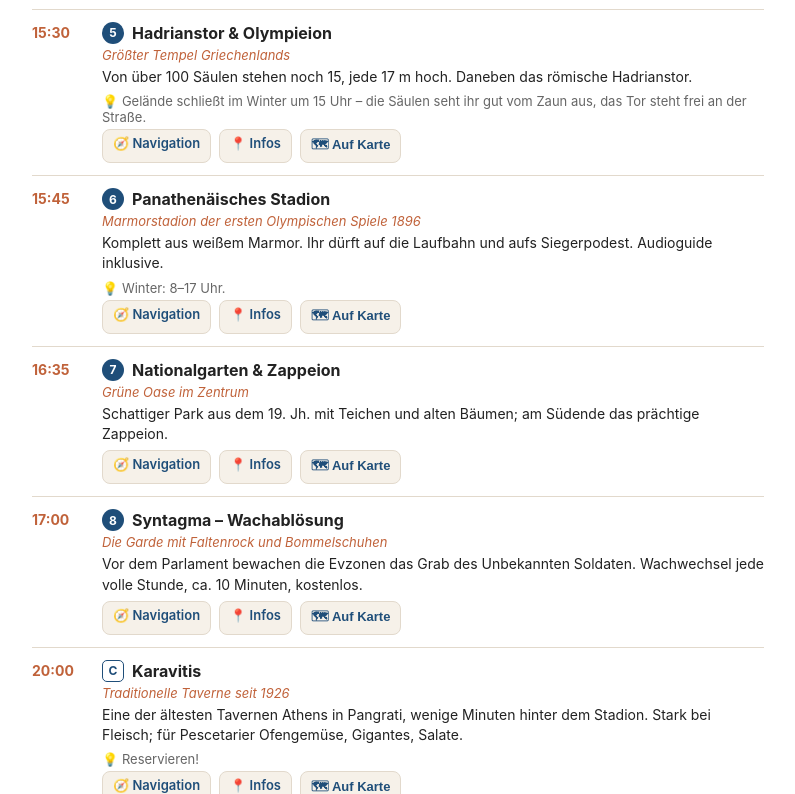
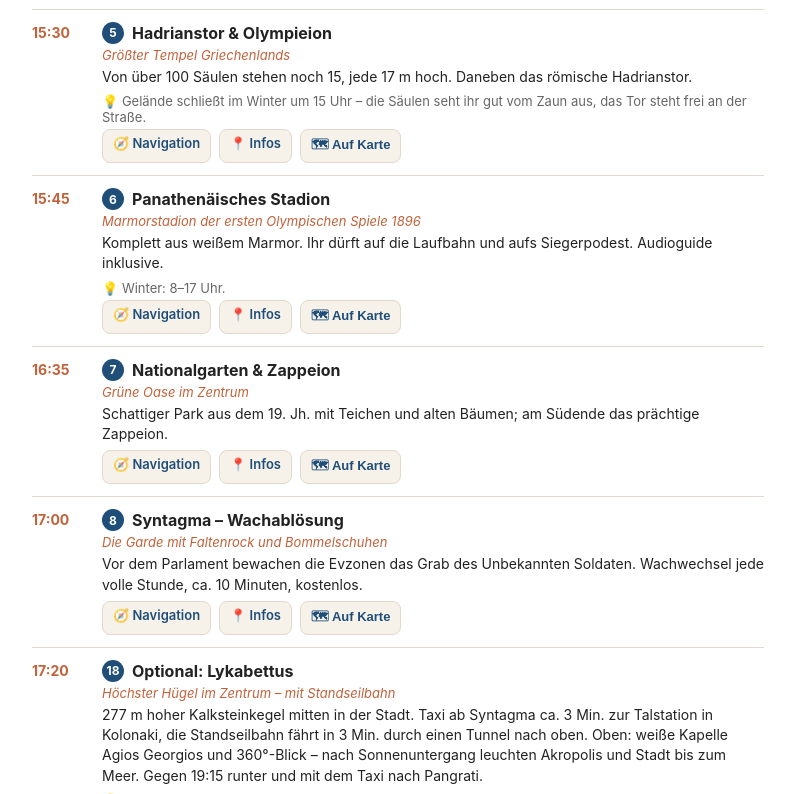
Before and after one commit to AlfredJDH/Athen, a plain HTML site: page index.html in a window 1280 px wide. Shown: the part 2006-2800 px from the top of the page, without its empty margins (242-1037 px from the left). Drawn offline with nearby package versions, Linux system fonts and the light colour scheme.

Commit message:
Lykabettus als Option am Donnerstagabend, Wettervorhersage
Co-Authored-By: Claude Opus 5.5 <noreply@anthropic.com>
Claude-Session: https://claude.ai/code/session_0176cWvxtdmbCPTWZZZykxx9

```diff
--- a/index.html
+++ b/index.html
@@ -96,6 +96,9 @@ const STOPS = [
   txt:"Schattiger Park aus dem 19. Jh. mit Teichen und alten Bäumen; am Südende das prächtige Zappeion."},
  {d:"Do",t:"17:00",n:8,name:"Syntagma – Wachablösung",q:"Tomb of the Unknown Soldier Athens",lat:37.9755,lon:23.7365,what:"Die Garde mit Faltenrock und Bommelschuhen",
   txt:"Vor dem Parlament bewachen die Evzonen das Grab des Unbekannten Soldaten. Wachwechsel jede volle Stunde, ca. 10 Minuten, kostenlos."},
+ {d:"Do",t:"17:20",n:18,name:"Optional: Lykabettus",q:"Lycabettus Funicular Aristippou Athens",lat:37.9818,lon:23.7432,what:"Höchster Hügel im Zentrum – mit Standseilbahn",
+  txt:"277 m hoher Kalksteinkegel mitten in der Stadt. Taxi ab Syntagma ca. 3 Min. zur Talstation in Kolonaki, die Standseilbahn fährt in 3 Min. durch einen Tunnel nach oben. Oben: weiße Kapelle Agios Georgios und 360°-Blick – nach Sonnenuntergang leuchten Akropolis und Stadt bis zum Meer. Gegen 19:15 runter und mit dem Taxi nach Pangrati.",
+  tip:"Ca. 10 € einfach / 13 € hin & zurück (Angaben 2026), täglich ca. 9:00–2:30. Wer müde ist: lieber Pause im Hotel."},
  {d:"Do",t:"20:00",n:"C",r:1,name:"Karavitis",q:"Karavitis taverna Pangrati Athens",lat:37.9690,lon:23.7440,what:"Traditionelle Taverne seit 1926",
   txt:"Eine der ältesten Tavernen Athens in Pangrati, wenige Minuten hinter dem Stadion. Stark bei Fleisch; für Pescetarier Ofengemüse, Gigantes, Salate.",tip:"Reservieren!"},
 
@@ -171,7 +174,7 @@ html += `<div class="box"><b>Essen für beide:</b> Fleisch – Paidakia (Lammkot
   Vegetarisch &amp; Fisch – Gemista, Briam, Fava, Gigantes, Horta, Oktopus, Tagesfisch.<br>
   <b>Ohne Alkohol:</b> Freddo Espresso, griechischer Kaffee, Bergtee, Vyssinada (Sauerkirsche).
   <b>Bier:</b> griechisches Craft-Bier wie Septem oder Nissos.</div>
-  <div class="box"><b>Gut zu wissen:</b> Im November ca. 16–18 °C tagsüber, Regenschauer möglich. Sonnenuntergang gegen 17:05.
+  <div class="box"><b>Gut zu wissen:</b> Vorhersage: sonnig, tagsüber 21–26 °C, abends leichte Jacke. Sonnenuntergang gegen 17:05.
   Die Akropolis ist im Winter 8–17 Uhr geöffnet, Eingang derzeit über den Südhang.</div>`;
 list.innerHTML = html;
 
```
Also changed, not shown: 1 other file.
